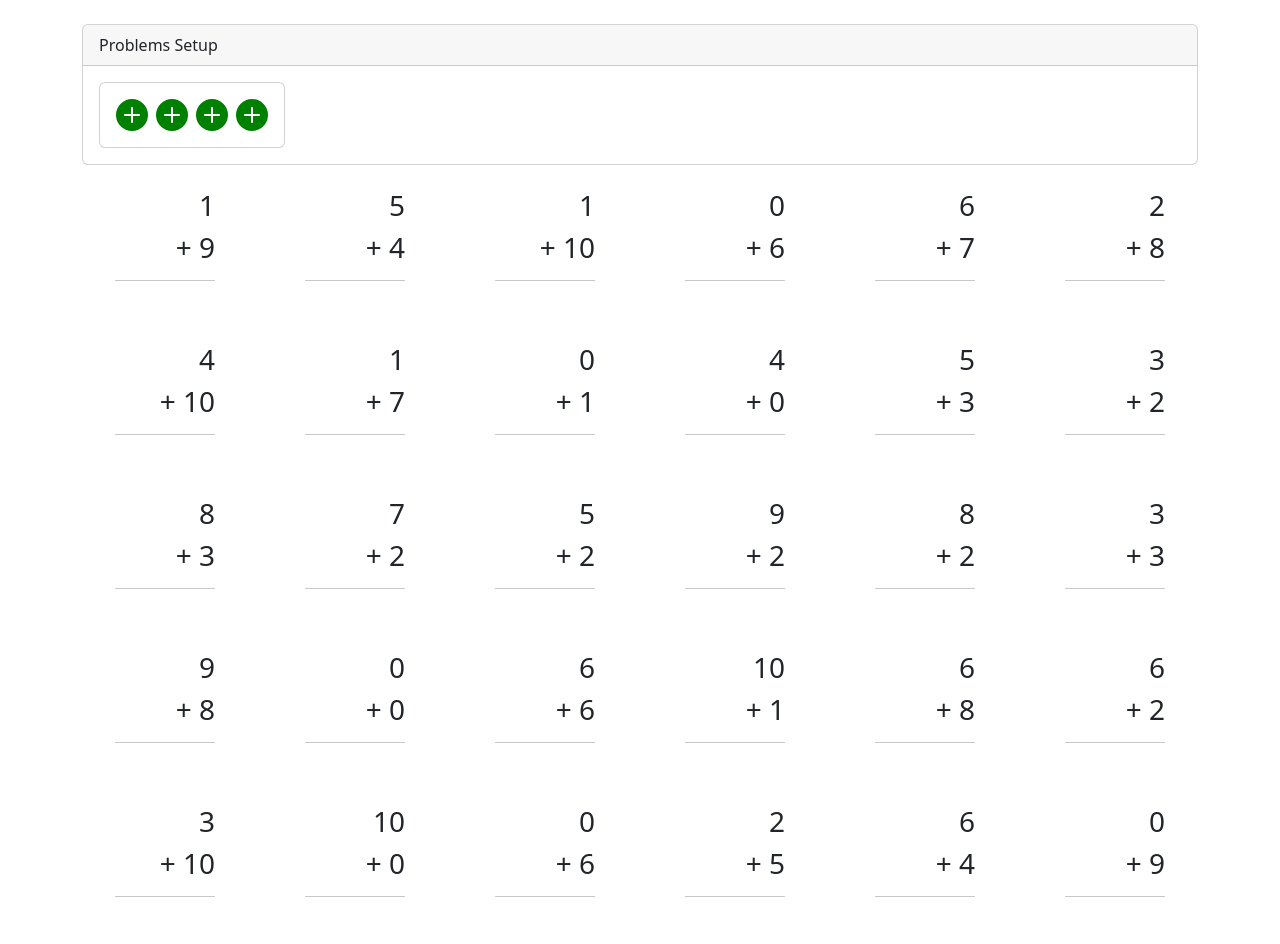
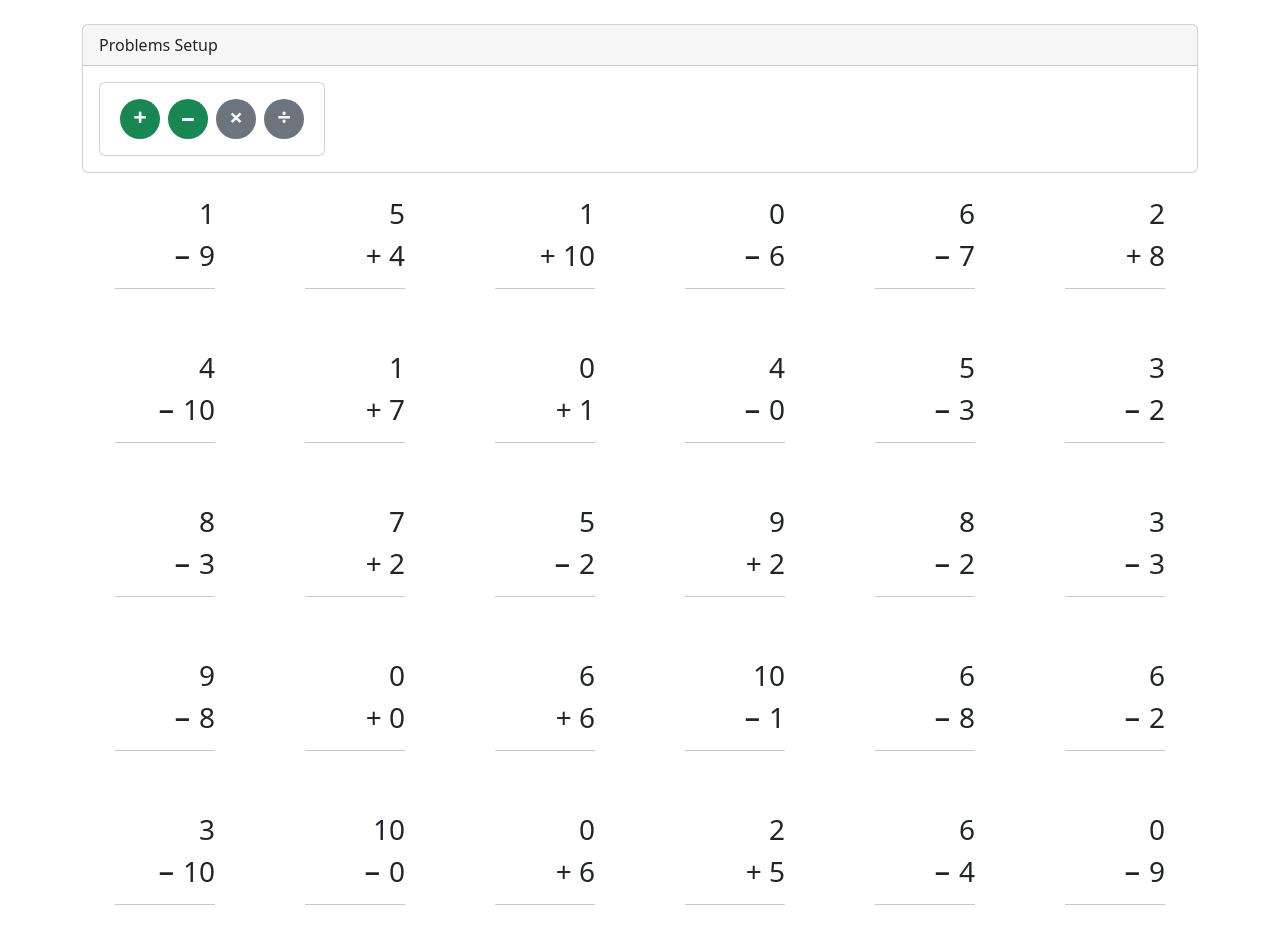
Before and after one commit to matthew-stockinger/problem-child, a React (Create React App) app: page / in a window 1280 px wide. Shown: the top 944 px of the page. Built offline with nearby package versions, Linux system fonts and the light colour scheme.

Commit message:
create static Operations component

```diff
--- a/src/App.js
+++ b/src/App.js
@@ -13,7 +13,7 @@ const ProblemChild = ({ state }) => {
 };
 
 const DATAMODEL = {
-  operations: ["+"],
+  operations: ["+", "-"],
   numberOfProblems: 30,
   operandConstraints: {
     min1: 0,
--- a/src/features/controlPanel/ControlPanel.js
+++ b/src/features/controlPanel/ControlPanel.js
@@ -8,7 +8,7 @@ const ControlPanel = ({ state }) => {
       <div className="card-header">Problems Setup</div>
       <div className="card-body">
         <div className="d-flex">
-          <Operations state={state.operations} />
+          <Operations operations={state.operations} />
         </div>
       </div>
     </div>
--- a/src/features/controlPanel/Operations.js
+++ b/src/features/controlPanel/Operations.js
@@ -1,33 +1,50 @@
 import React from "react";
 import "bootstrap/dist/css/bootstrap.min.css";
-import { BsPlusCircleFill } from "react-icons/bs";
-import { IconContext } from "react-icons";
+import "./operations.css";
 
-// Needs work:  should take operations and render appropriate icons
+// TODO: render colors depending on items present in operations.
+const Operations = ({ operations }) => {
+  const [hasPlus, hasMinus, hasTimes, hasDivide] = [
+    operations.includes("+"),
+    operations.includes("-"),
+    operations.includes("*"),
+    operations.includes("/"),
+  ];
 
-const Operations = ({ operations }) => {
   return (
     <div className="card">
       <div className="card-body">
-        <span className="pe-1">
-          <IconContext.Provider value={{ size: "2rem", color: "green" }}>
-            <BsPlusCircleFill />
-          </IconContext.Provider>
+        <span
+          className={
+            "operation-icon mx-1 text-light" +
+            (hasPlus ? " bg-success" : " bg-secondary")
+          }
+        >
+          {String.fromCodePoint(0x0002b)} {/* &plus; */}
         </span>
-        <span className="px-1">
-          <IconContext.Provider value={{ size: "2rem", color: "green" }}>
-            <BsPlusCircleFill />
-          </IconContext.Provider>
+        <span
+          className={
+            "operation-icon mx-1 text-light" +
+            (hasMinus ? " bg-success" : " bg-secondary")
+          }
+        >
+          {String.fromCodePoint(0x2212)} {/* &minus; */}
         </span>
-        <span className="px-1">
-          <IconContext.Provider value={{ size: "2rem", color: "green" }}>
-            <BsPlusCircleFill />
-          </IconContext.Provider>
+        <span
+          className={
+            "operation-icon mx-1 text-light" +
+            (hasTimes ? " bg-success" : " bg-secondary")
+          }
+        >
+          {String.fromCodePoint(0x000d7)} {/* &times; */}
         </span>
-        <span className="ps-1">
-          <IconContext.Provider value={{ size: "2rem", color: "green" }}>
-            <BsPlusCircleFill />
-          </IconContext.Provider>
+        <span
+          className={
+            "operation-icon mx-1 text-light" +
+            (hasDivide ? " bg-success" : " bg-secondary")
+          }
+        >
+          {String.fromCodePoint(0x000f7)} {/* &divide; */}
         </span>
       </div>
     </div>
--- /dev/null
+++ b/src/features/controlPanel/operations.css
@@ -0,0 +1,9 @@
+.operation-icon {
+  border-radius: 50%;
+  display: inline-block;
+  font-size: 1.5rem;
+  font-weight: bold;
+  height: 2.5rem;
+  text-align: center;
+  width: 2.5rem;
+}
--- a/src/features/problems/ProblemsView.js
+++ b/src/features/problems/ProblemsView.js
@@ -13,15 +13,39 @@ const Problem = ({ state }) => {
   const evaluateProblem = ({ operand1, operand2, operation }) => {
     switch (operation) {
       case "+":
+      case "&plus;":
         return operand1 + operand2;
       case "-":
+      case "&minus;":
         return operand1 - operand2;
+      case "x":
+      case "&times;":
       case "*":
         return operand1 * operand2;
       case "/":
+      case "&divide;":
         return operand1 / operand2;
       default:
         throw new Error("runtime error: invalid operation string.");
+    }
+  };
+
+  const operationToStringFromCodePoint = (operation) => {
+    switch (operation) {
+      case "+":
+      case "&plus;":
+        return String.fromCodePoint(0x0002b);
+      case "-":
+      case "&minus;":
+        return String.fromCodePoint(0x2212);
+      case "x":
+      case "&times;":
+      case "*":
+        return String.fromCodePoint(0x000d7);
+      case "/":
+      case "&divide;":
+        return String.fromCodePoint(0x000f7);
+      default:
     }
   };
 
@@ -59,12 +83,14 @@ const Problem = ({ state }) => {
     (result < resultMin || result > resultMax)
   );
 
+  const operationChar = operationToStringFromCodePoint(operation);
+
   return (
     <div className="col-md-2">
       <div className="problemBox">
         <p className="h3 text-end">{operand1}</p>
         <p className="h3 text-end">
-          {operation} {operand2}
+          {operationChar} {operand2}
         </p>
         <hr />
       </div>
```
